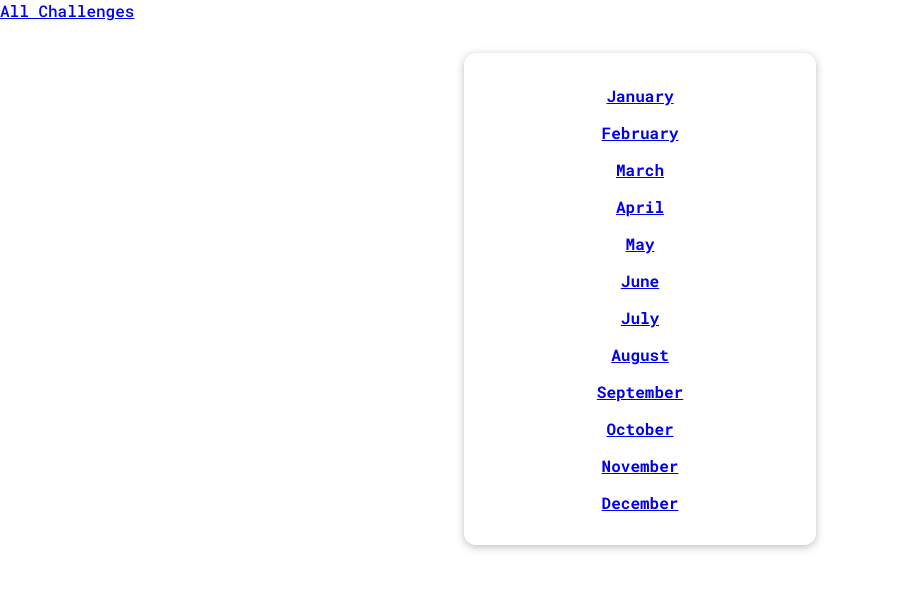
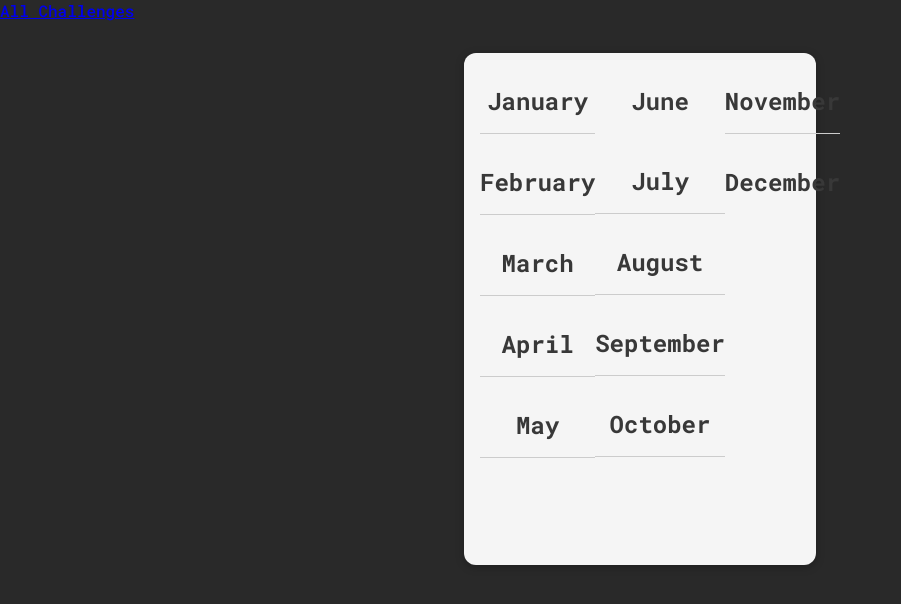
Before and after one commit to bgoonz/DJANGO, a Django app: page /challenges/ in a window 1280 px wide. Shown: the top 604 px of the page, without its empty margins (0-901 px from the left). Run offline with Django 4.2, Linux system fonts and the light colour scheme.

Commit message:
global styles broke somehow

```diff
--- a/02-templates-static-files/challenges/static/challenges/challenges.css
+++ b/02-templates-static-files/challenges/static/challenges/challenges.css
@@ -6,9 +6,33 @@ ul {
   box-shadow: 0 2px 8px rgba(0, 0, 0, 0.26);
   padding: 1rem;
   border-radius: 12px;
+  display: flex;
+  flex-direction: column;
+  flex-wrap: wrap;
+  height: 30rem;
+  background-color: whitesmoke;
 }
 
 li {
   margin: 1rem 0;
   text-align: center;
+  font-size: 1.5rem;
+  border-bottom: 1px solid #ccc;
+  padding-bottom: 1rem;
 }
+
+li:last-of-type,
+li:nth-of-type(6) {
+  border-bottom: none;
+}
+
+li a {
+  text-decoration: none;
+  color: #383838;
+}
+
+li a:hover,
+li a:active {
+  color: rgba(151, 3, 151, 0.925);
+  font-weight: bold;
+}
--- a/02-templates-static-files/static/styles.css
+++ b/02-templates-static-files/static/styles.css
@@ -7,4 +7,5 @@ html {
 
 body {
   margin: 0;
+  background-color: rgb(41, 41, 41);
 }
```
Also changed, not shown: Readme.md.
